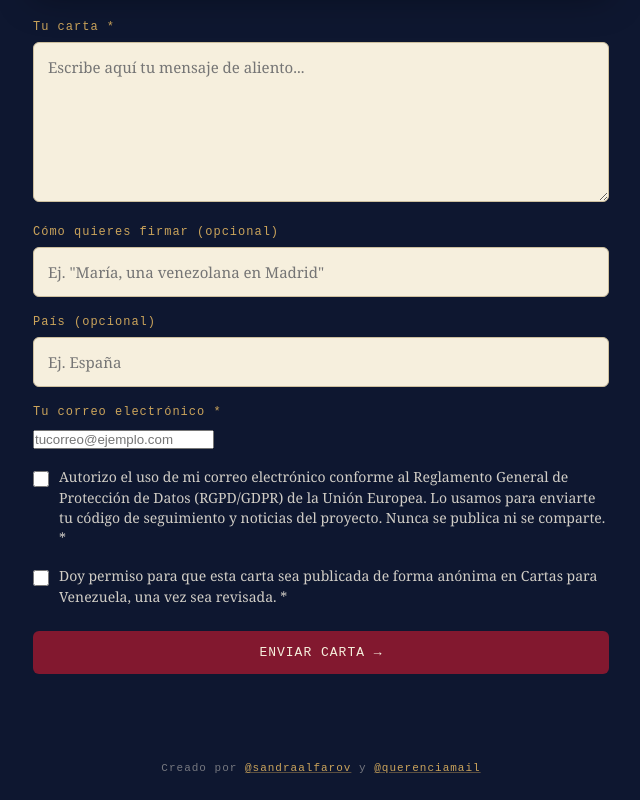
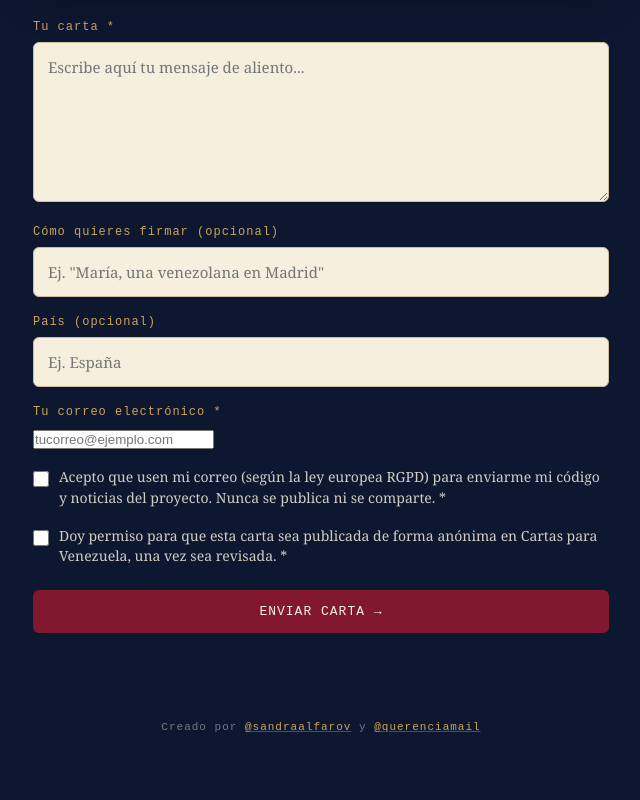
Before and after one commit to sandraalfarovargas/cartas-venezuela, a Next.js app: page /escribir in a window 1280 px wide. Shown: the part 944-1744 px from the top of the page, without its empty margins (319-959 px from the left). After the commit the page ends 1703 px from the top, so only its background shows below. Built offline with nearby package versions, Linux system fonts and the light colour scheme.

Commit message:
Simplificar texto de autorizacion RGPD

```diff
--- a/app/escribir/page.js
+++ b/app/escribir/page.js
@@ -189,10 +189,9 @@ export default function Escribir() {
               checked={consentimientoDatos}
               onChange={(e) => setConsentimientoDatos(e.target.checked)}
             />
-            Autorizo el uso de mi correo electrónico conforme al Reglamento
-            General de Protección de Datos (RGPD/GDPR) de la Unión Europea.
-            Lo usamos para enviarte tu código de seguimiento y noticias del
-            proyecto. Nunca se publica ni se comparte. *
+            Acepto que usen mi correo (según la ley europea RGPD) para
+            enviarme mi código y noticias del proyecto. Nunca se publica ni
+            se comparte. *
           </label>
 
           <label className="cv-checkbox">
```
